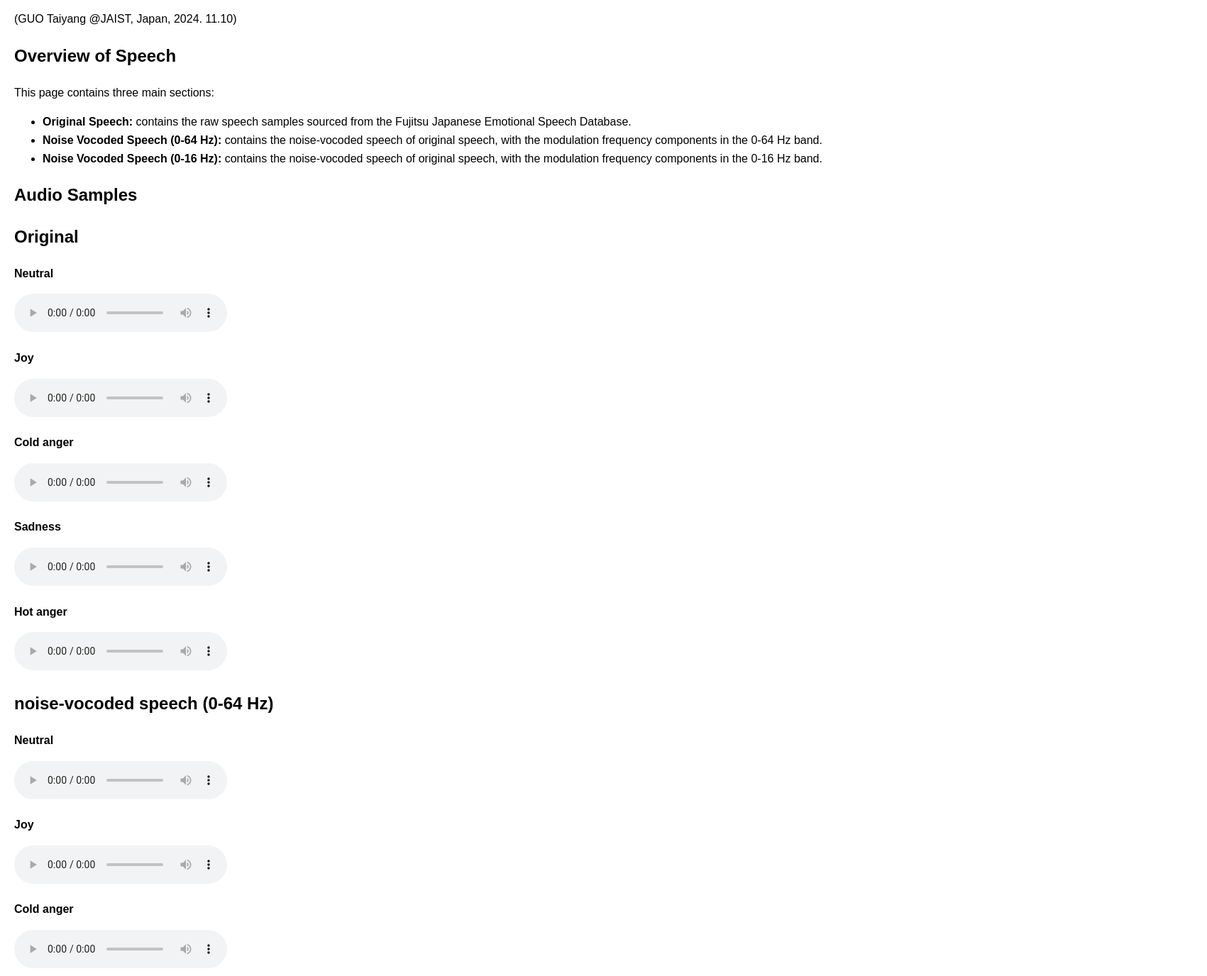
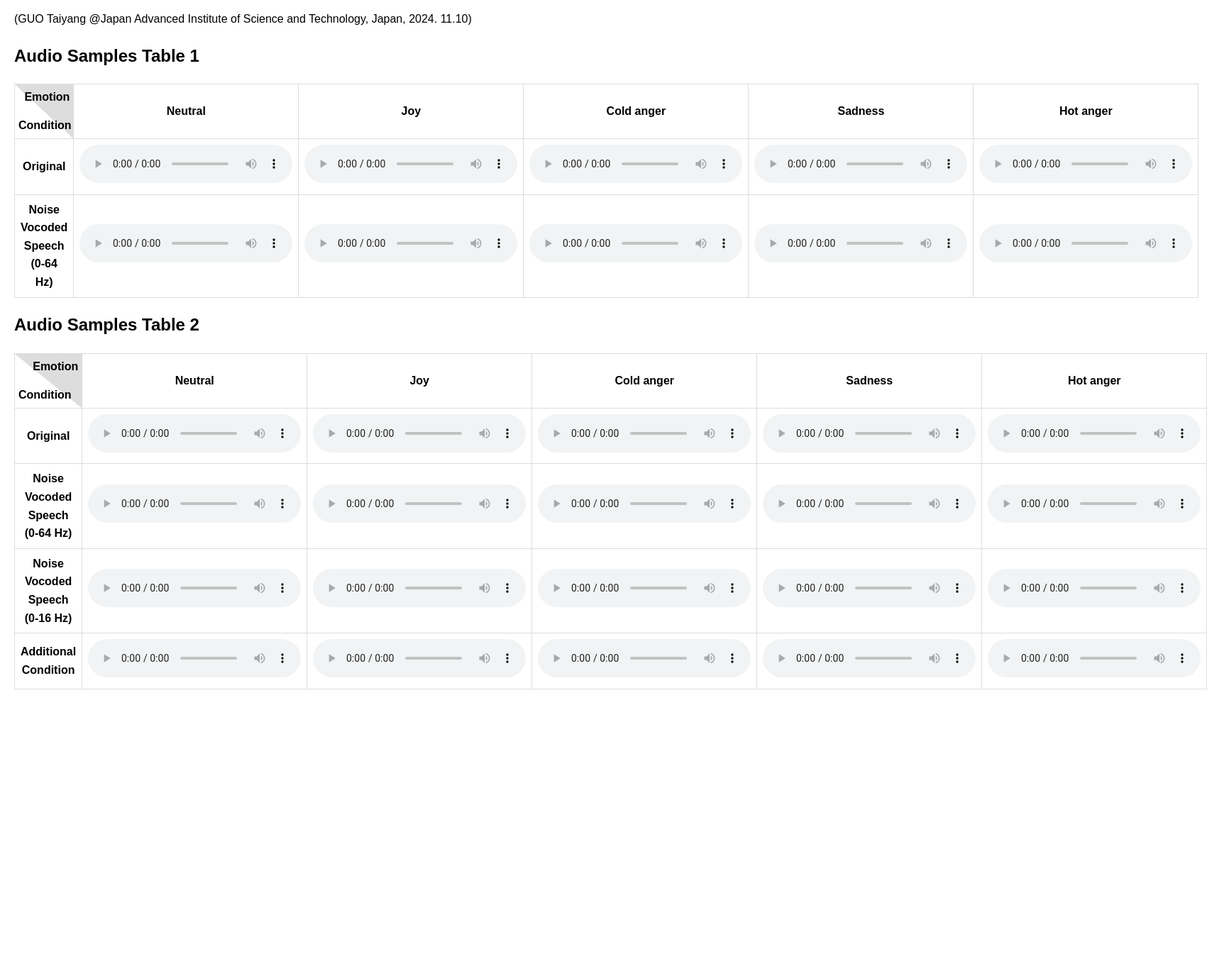
Before and after one commit to youyangsunny/NVSsampleShare_2, a plain HTML site: page index.html in a window 1280 px wide. Shown: the part 80-1456 px from the top of the page at 71% size, 1701 px wide, since content can reach past the window. After the commit the page ends 1072 px from the top, so only its background shows below. Drawn offline with Linux system fonts and the light colour scheme.

Commit message:
Update index.html

```diff
--- a/index.html
+++ b/index.html
@@ -13,13 +13,43 @@
         h1 {
             color: #333;
         }
-        .section {
+        table {
+            width: 100%;
+            border-collapse: collapse;
             margin-top: 20px;
         }
-        .audio-section {
-            margin-top: 10px;
+        th, td {
+            border: 1px solid #ddd;
+            padding: 8px;
+            text-align: center;
         }
-        .audio-label {
+        .diagonal-header {
+            position: relative;
+            height: 60px;
+            width: 100px;
+        }
+        .diagonal-header:before {
+            content: "";
+            position: absolute;
+            top: 0;
+            left: 0;
+            width: 100%;
+            height: 100%;
+            background: linear-gradient(to top right, transparent 50%, #ddd 50%);
+            z-index: 1;
+        }
+        .condition {
+            position: absolute;
+            bottom: 5px;
+            left: 5px;
+            z-index: 2;
+            font-weight: bold;
+        }
+        .emotion {
+            position: absolute;
+            top: 5px;
+            right: 5px;
+            z-index: 2;
             font-weight: bold;
         }
     </style>
@@ -27,181 +57,85 @@
 <body>
 
     <h1>Experimental Speech Data Sample</h1>
-    <p>(GUO Taiyang @JAIST, Japan, 2024. 11.10)</p>
+    <p>(GUO Taiyang @Japan Advanced Institute of Science and Technology, Japan, 2024. 11.10)</p>
 
-    <h2>Overview of Speech</h2>
-    <p>This page contains three main sections:</p>
-    <ul>
-        <li><strong>Original Speech:</strong> contains the raw speech samples sourced from the Fujitsu Japanese Emotional Speech Database.</li>
-        <li><strong>Noise Vocoded Speech (0-64 Hz):</strong> contains the noise-vocoded speech of original speech, with the modulation frequency components in the 0-64 Hz band.</li>
-        <li><strong>Noise Vocoded Speech (0-16 Hz):</strong> contains the noise-vocoded speech of original speech, with the modulation frequency components in the 0-16 Hz band.</li>
-    </ul>
+    <h2>Audio Samples Table 1</h2>
+    <table>
+        <tr>
+            <th class="diagonal-header">
+                <span class="condition">Condition</span>
+                <span class="emotion">Emotion</span>
+            </th>
+            <th>Neutral</th>
+            <th>Joy</th>
+            <th>Cold anger</th>
+            <th>Sadness</th>
+            <th>Hot anger</th>
+        </tr>
+        <tr>
+            <td><strong>Original</strong></td>
+            <td><audio controls><source src="Ori_NVS/A001.wav" type="audio/wav"></audio></td>
+            <td><audio controls><source src="Ori_NVS/B001.wav" type="audio/wav"></audio></td>
+            <td><audio controls><source src="Ori_NVS/D001.wav" type="audio/wav"></audio></td>
+            <td><audio controls><source src="Ori_NVS/F001.wav" type="audio/wav"></audio></td>
+            <td><audio controls><source src="Ori_NVS/H001.wav" type="audio/wav"></audio></td>
+        </tr>
+        <tr>
+            <td><strong>Noise Vocoded Speech (0-64 Hz)</strong></td>
+            <td><audio controls><source src="Ori_NVS/A001.wav" type="audio/wav"></audio></td>
+            <td><audio controls><source src="Ori_NVS/B001.wav" type="audio/wav"></audio></td>
+            <td><audio controls><source src="Ori_NVS/D001.wav" type="audio/wav"></audio></td>
+            <td><audio controls><source src="Ori_NVS/F001.wav" type="audio/wav"></audio></td>
+            <td><audio controls><source src="Ori_NVS/H001.wav" type="audio/wav"></audio></td>
+        </tr>
+    </table>
 
-
-<!--
-    <h2>Usage Instructions</h2>
-    <p>To ensure optimal playback quality, please download all audio files before listening.</p>
--->
-
-<!--
-    <h2>File Naming Convention</h2>
-    <p>Each file name includes a unique identifier followed by a letter indicating the emotional category, as listed below:</p>
-    <ul>
-        <li>A: Neutral</li>
-        <li>B: Joy</li>
-        <li>D: Cold anger</li>
-        <li>F: Sadness</li>
-        <li>H: Hot anger</li>
-    </ul>
--->
-
-
-<!--原始语音-->
-    <div class="section">
-        <h2>Audio Samples</h2>
-
-        <h2>Original</h2>
-
-	<div class="audio-section">
-            <p class="audio-label">Neutral</p>
-            <audio controls>
-                <source src="Original_Speech/A001.wav" type="audio/wav">
-            </audio>
-        </div>
-
-        <div class="audio-section">
-            <p class="audio-label">Joy</p>
-            <audio controls>
-                <source src="Original_Speech/B001.wav" type="audio/wav">
-                Your browser does not support the audio element.
-            </audio>
-        </div>
-
-        <div class="audio-section">
-            <p class="audio-label">Cold anger</p>
-            <audio controls>
-                <source src="Original_Speech/D001.wav" type="audio/wav">
-                Your browser does not support the audio element.
-            </audio>
-        </div>
-
-
-        <div class="audio-section">
-            <p class="audio-label">Sadness</p>
-            <audio controls>
-                <source src="Original_Speech/F001.wav" type="audio/wav">
-                Your browser does not support the audio element.
-            </audio>
-        </div>
-
-        <div class="audio-section">
-            <p class="audio-label">Hot anger</p>
-            <audio controls>
-                <source src="Original_Speech/H001.wav" type="audio/wav">
-                Your browser does not support the audio element.
-            </audio>
-        </div>
-
-
-
-
-
-<!--Noise_Vocoded_Speech_0-64Hz语音-->
-
-<h2>noise-vocoded speech (0-64 Hz)</h2>
-
-        <div class="audio-section">
-            <p class="audio-label">Neutral</p>
-            <audio controls>
-                <source src="Noise_Vocoded_Speech_0-64Hz/A001.wav" type="audio/wav">
-                Your browser does not support the audio element.
-            </audio>
-        </div>
-
-
-        <div class="audio-section">
-            <p class="audio-label">Joy</p>
-            <audio controls>
-                <source src="Noise_Vocoded_Speech_0-64Hz/B001.wav" type="audio/wav">
-                Your browser does not support the audio element.
-            </audio>
-        </div>
-
-        <div class="audio-section">
-            <p class="audio-label">Cold anger</p>
-            <audio controls>
-                <source src="Noise_Vocoded_Speech_0-64Hz/D001.wav" type="audio/wav">
-                Your browser does not support the audio element.
-            </audio>
-        </div>
-
-
-        <div class="audio-section">
-            <p class="audio-label">Sadness</p>
-            <audio controls>
-                <source src="Noise_Vocoded_Speech_0-64Hz/F001.wav" type="audio/wav">
-                Your browser does not support the audio element.
-            </audio>
-        </div>
-
-        <div class="audio-section">
-            <p class="audio-label">Hot anger</p>
-            <audio controls>
-                <source src="Noise_Vocoded_Speech_0-64Hz/H001.wav" type="audio/wav">
-                Your browser does not support the audio element.
-            </audio>
-        </div>
-
-
-
-
-
-<!--Noise_Vocoded_Speech_0-16Hz语音-->
-<h2>noise-vocoded speech (0-16 Hz)</h2>
-
-        <div class="audio-section">
-            <p class="audio-label">Neutral</p>
-            <audio controls>
-                <source src="Noise_Vocoded_Speech_0-16Hz/A001.wav" type="audio/wav">
-                Your browser does not support the audio element.
-            </audio>
-        </div>
-
-        <div class="audio-section">
-            <p class="audio-label">Joy</p>
-            <audio controls>
-                <source src="Noise_Vocoded_Speech_0-16Hz/B001.wav" type="audio/wav">
-                Your browser does not support the audio element.
-            </audio>
-        </div>
-
-        <div class="audio-section">
-            <p class="audio-label">Cold anger</p>
-            <audio controls>
-                <source src="Noise_Vocoded_Speech_0-16Hz/D001.wav" type="audio/wav">
-                Your browser does not support the audio element.
-            </audio>
-        </div>
-
-        <div class="audio-section">
-            <p class="audio-label">Sadness</p>
-            <audio controls>
-                <source src="Noise_Vocoded_Speech_0-16Hz/F001.wav" type="audio/wav">
-                Your browser does not support the audio element.
-            </audio>
-        </div>
-
-        <div class="audio-section">
-            <p class="audio-label">Hot anger</p>
-            <audio controls>
-                <source src="Noise_Vocoded_Speech_0-16Hz/H001.wav" type="audio/wav">
-                Your browser does not support the audio element.
-            </audio>
-        </div>
-
-
-
-    </div>
+    <h2>Audio Samples Table 2</h2>
+    <table>
+        <tr>
+            <th class="diagonal-header">
+                <span class="condition">Condition</span>
+                <span class="emotion">Emotion</span>
+            </th>
+            <th>Neutral</th>
+            <th>Joy</th>
+            <th>Cold anger</th>
+            <th>Sadness</th>
+            <th>Hot anger</th>
+        </tr>
+        <tr>
+            <td><strong>Original</strong></td>
+            <td><audio controls><source src="Ori_NVS/A001.wav" type="audio/wav"></audio></td>
+            <td><audio controls><source src="Ori_NVS/B001.wav" type="audio/wav"></audio></td>
+            <td><audio controls><source src="Ori_NVS/D001.wav" type="audio/wav"></audio></td>
+            <td><audio controls><source src="Ori_NVS/F001.wav" type="audio/wav"></audio></td>
+            <td><audio controls><source src="Ori_NVS/H001.wav" type="audio/wav"></audio></td>
+        </tr>
+        <tr>
+            <td><strong>Noise Vocoded Speech (0-64 Hz)</strong></td>
+            <td><audio controls><source src="Ori_NVS/A001.wav" type="audio/wav"></audio></td>
+            <td><audio controls><source src="Ori_NVS/B001.wav" type="audio/wav"></audio></td>
+            <td><audio controls><source src="Ori_NVS/D001.wav" type="audio/wav"></audio></td>
+            <td><audio controls><source src="Ori_NVS/F001.wav" type="audio/wav"></audio></td>
+            <td><audio controls><source src="Ori_NVS/H001.wav" type="audio/wav"></audio></td>
+        </tr>
+        <tr>
+            <td><strong>Noise Vocoded Speech (0-16 Hz)</strong></td>
+            <td><audio controls><source src="Ori_NVS/A001.wav" type="audio/wav"></audio></td>
+            <td><audio controls><source src="Ori_NVS/B001.wav" type="audio/wav"></audio></td>
+            <td><audio controls><source src="Ori_NVS/D001.wav" type="audio/wav"></audio></td>
+            <td><audio controls><source src="Ori_NVS/F001.wav" type="audio/wav"></audio></td>
+            <td><audio controls><source src="Ori_NVS/H001.wav" type="audio/wav"></audio></td>
+        </tr>
+        <tr>
+            <td><strong>Additional Condition</strong></td>
+            <td><audio controls><source src="Ori_NVS/A001.wav" type="audio/wav"></audio></td>
+            <td><audio controls><source src="Ori_NVS/B001.wav" type="audio/wav"></audio></td>
+            <td><audio controls><source src="Ori_NVS/D001.wav" type="audio/wav"></audio></td>
+            <td><audio controls><source src="Ori_NVS/F001.wav" type="audio/wav"></audio></td>
+            <td><audio controls><source src="Ori_NVS/H001.wav" type="audio/wav"></audio></td>
+        </tr>
+    </table>
 
 </body>
 </html>
```
